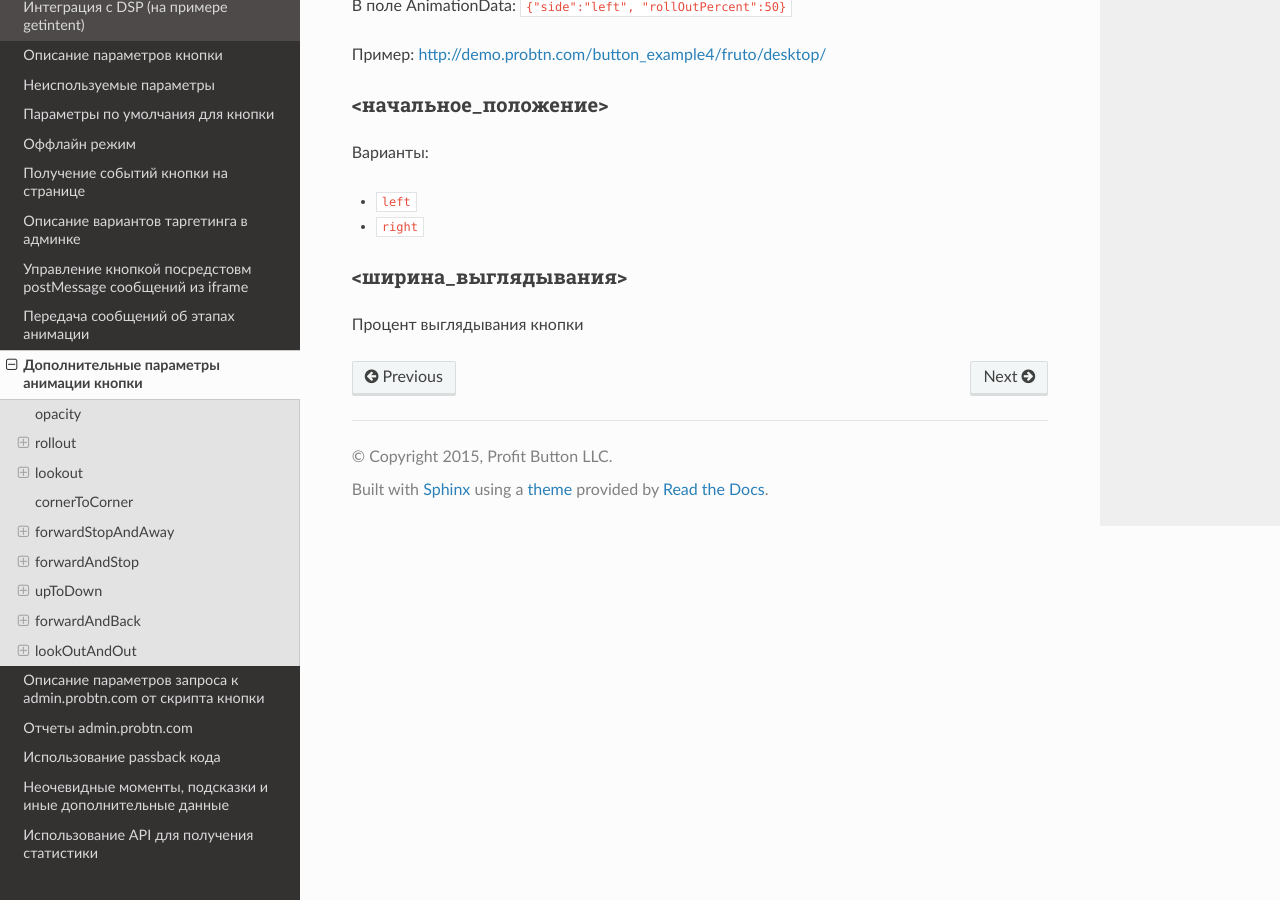
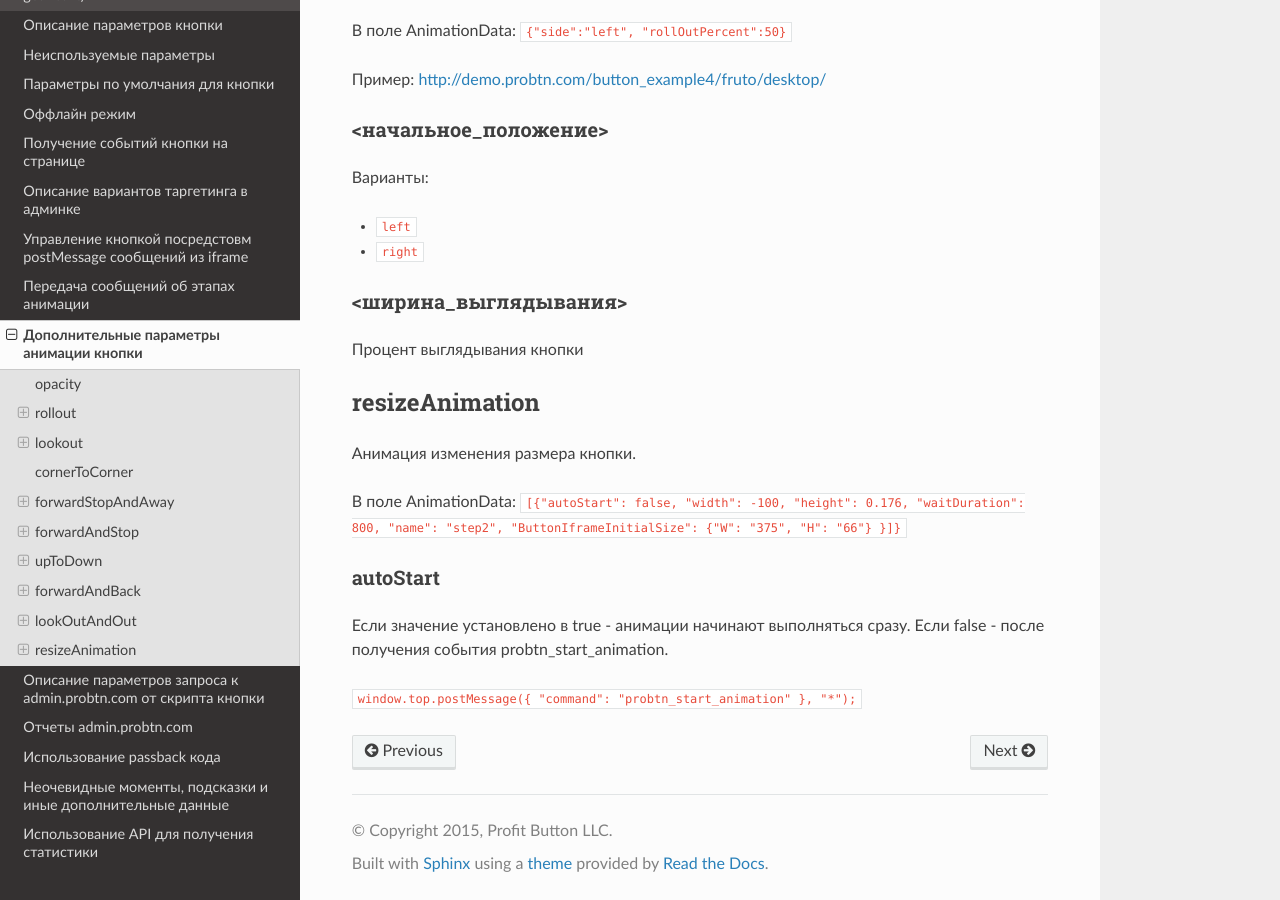
Before and after one commit to probtn/docs, a Sphinx documentation site: the page built from docs/button_additional_animations_param.rst, in a window 1280 px wide and 900 px high, scrolled down 4573 px. Built offline with Sphinx 7.4.7 and the Read the Docs theme 2.0.0, drawn with Linux system fonts in a browser that asks for light colours.

Commit message:
resizeAnimation was added

```diff
--- a/docs/button_additional_animations_param.rst
+++ b/docs/button_additional_animations_param.rst
@@ -23,6 +23,7 @@
 * ``lootOutAndOut``
 * ``topToBottomAndStop``
 * ``upToDown``
+* ``resizeAnimation``
 
 opacity
 ----------------------------------
@@ -213,3 +214,20 @@ lookOutAndOut
 <ширина_выглядывания>
 ^^^^^^^^^^^^^^^^^^^^^^^^^^^^^^^^^
 Процент выглядывания кнопки
+
+
+resizeAnimation
+----------------------------------
+
+Анимация изменения размера кнопки.
+
+В поле AnimationData: ``[{"autoStart": false, "width": -100, "height": 0.176,
+"waitDuration": 800, "name": "step2",
+"ButtonIframeInitialSize": {"W": "375", "H": "66"} }]}``
+
+autoStart
+^^^^^^^^^^^^^^^^^^^^^^^^^^^^^^^^^
+Если значение установлено в true - анимации начинают выполняться сразу.
+Если false - после получения события probtn_start_animation.
+
+``window.top.postMessage({ "command": "probtn_start_animation" }, "*");``
```
